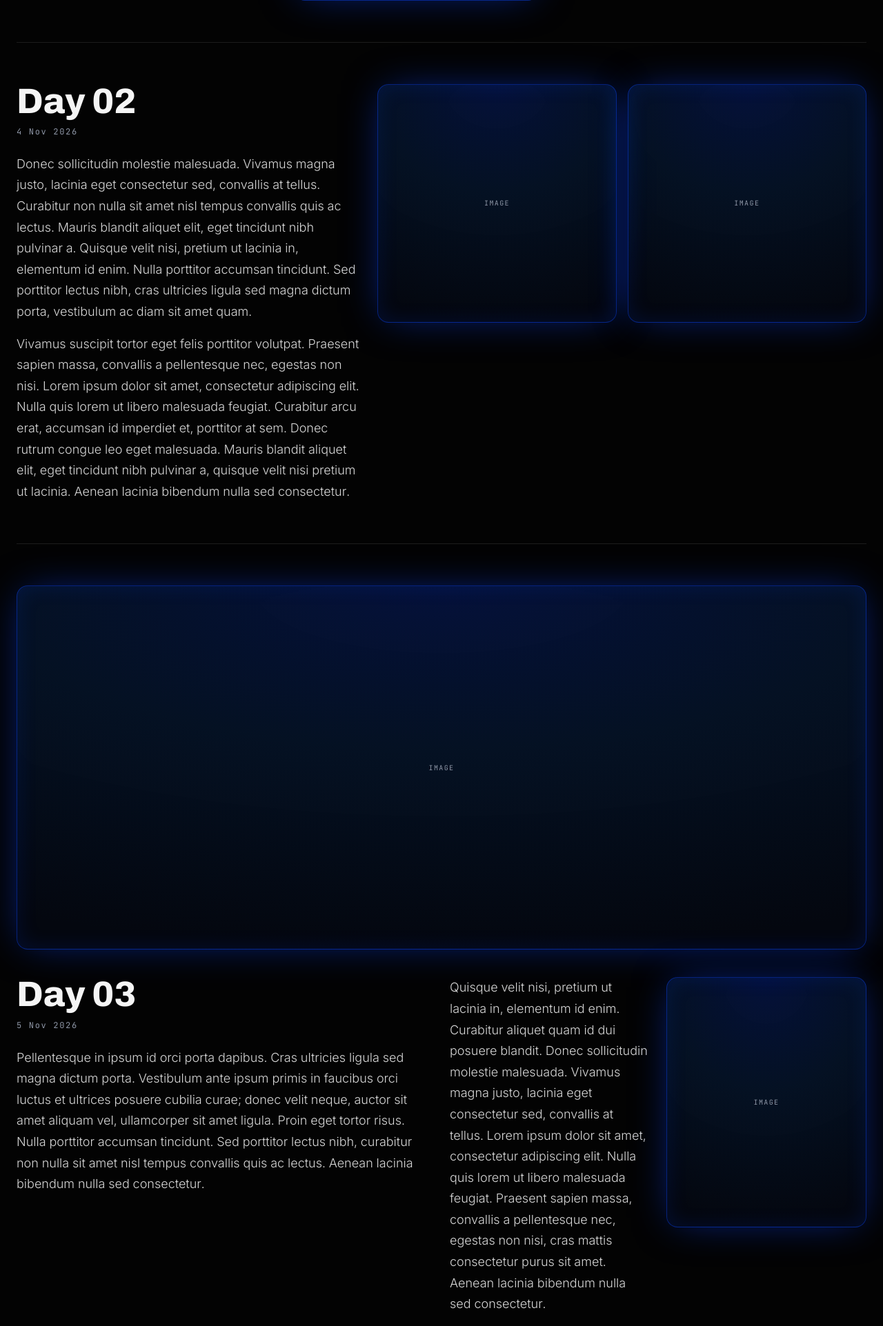
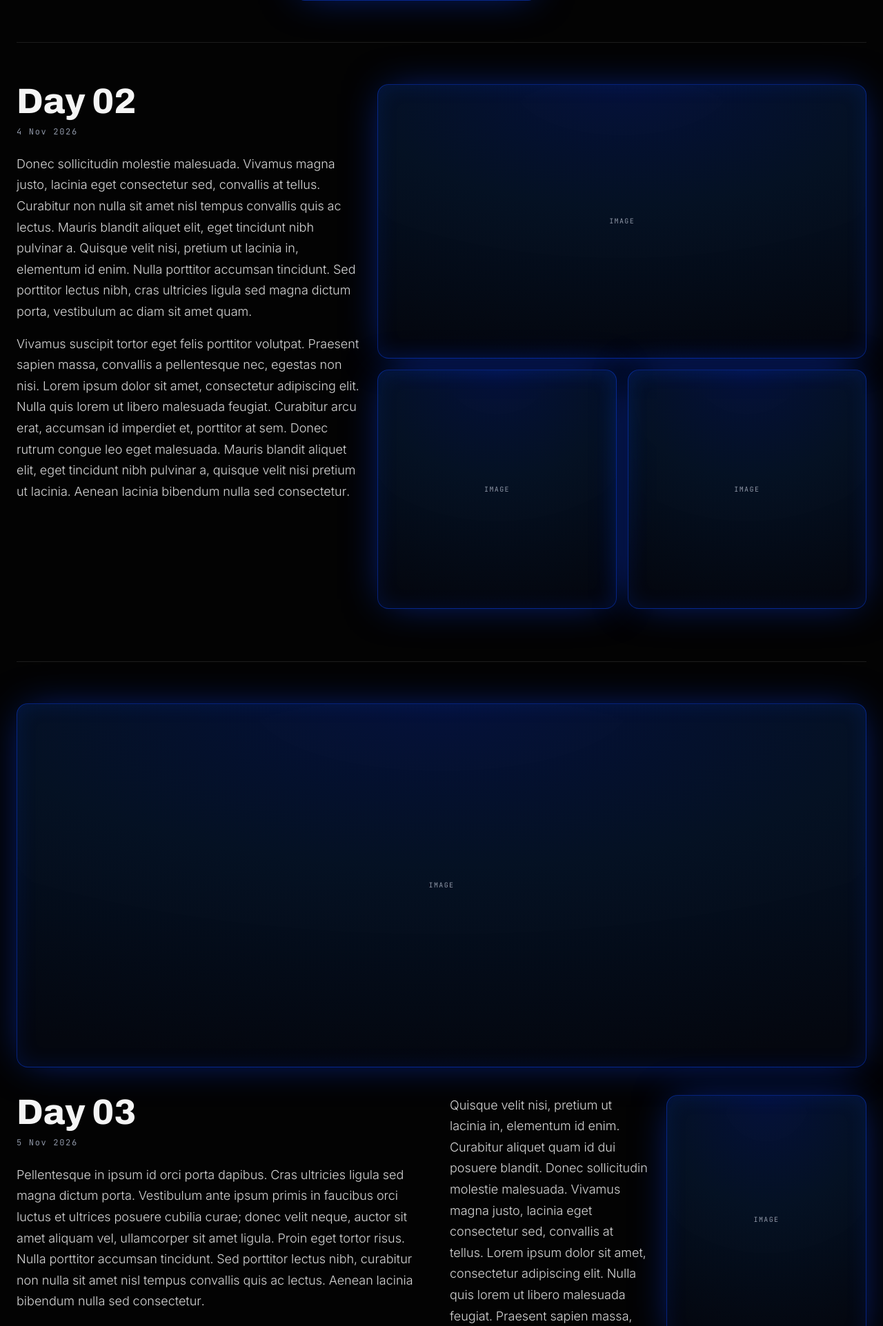
Before and after one commit to Mervellious/playback_website, a Flask app: page /journal in a window 1280 px wide. Shown: the part 1568-3491 px from the top of the page at 69% size. Run offline with Flask 3, Linux system fonts and the light colour scheme.

Commit message:
Revert "Journal Day 02: remove the big 16:9 image placeholder"
This reverts commit 4c4b042: Day 02 has its 16:9 frame and the two
squares again.

Co-Authored-By: Claude Opus 5.5 <noreply@anthropic.com>

```diff
--- a/app.py
+++ b/app.py
@@ -228,6 +228,7 @@ JOURNAL_ENTRIES = [
             ),
         ],
         "images": [
+            {"ratio": "16 / 9"},
             {"ratio": "1 / 1"},
             {"ratio": "1 / 1"},
         ],
--- a/static/css/style.css
+++ b/static/css/style.css
@@ -1267,10 +1267,6 @@ html.menu-open body {
 
   .journal-day--right .journal-day__pair {
     grid-column: 6 / 13;
-    grid-row: 1;
-  }
-
-  .journal-day--right .journal-day__frame--wide + .journal-day__pair {
     grid-row: 2;
   }
 
--- a/templates/journal/index.html
+++ b/templates/journal/index.html
@@ -58,11 +58,9 @@
       {{ day_header(entry) }}
       {% for p in entry.body %}<p>{{ p }}</p>{% endfor %}
     </div>
-    {# Odd number of images: the first is a wide frame on top, the rest sit in pairs. #}
-    {% set pair_start = 1 if images | length is odd else 0 %}
-    {% if pair_start %}{{ frame(images[0], "wide") }}{% endif %}
+    {{ frame(images[0], "wide") }}
     <div class="journal-day__pair">
-      {% for image in images[pair_start:] %}{{ frame(image, "square") }}{% endfor %}
+      {% for image in images[1:] %}{{ frame(image, "square") }}{% endfor %}
     </div>
 
     {% else %}
```
